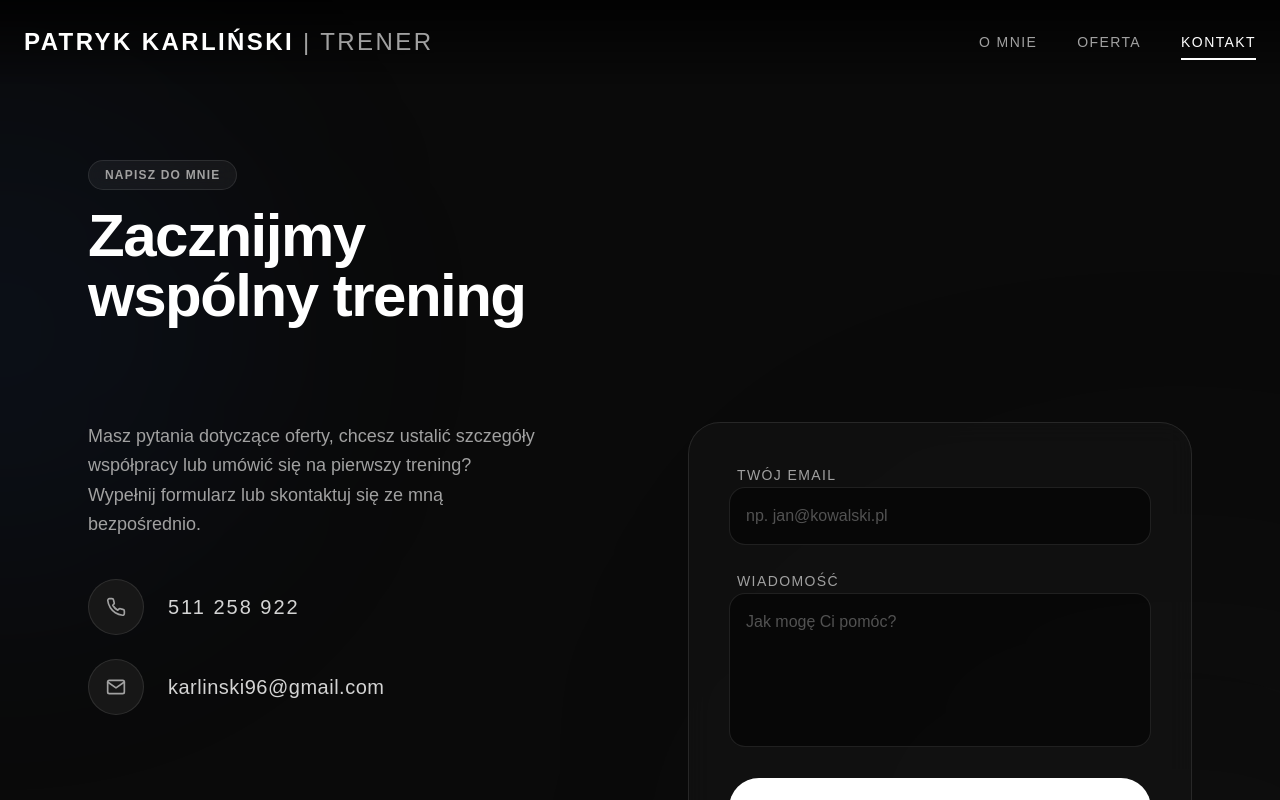
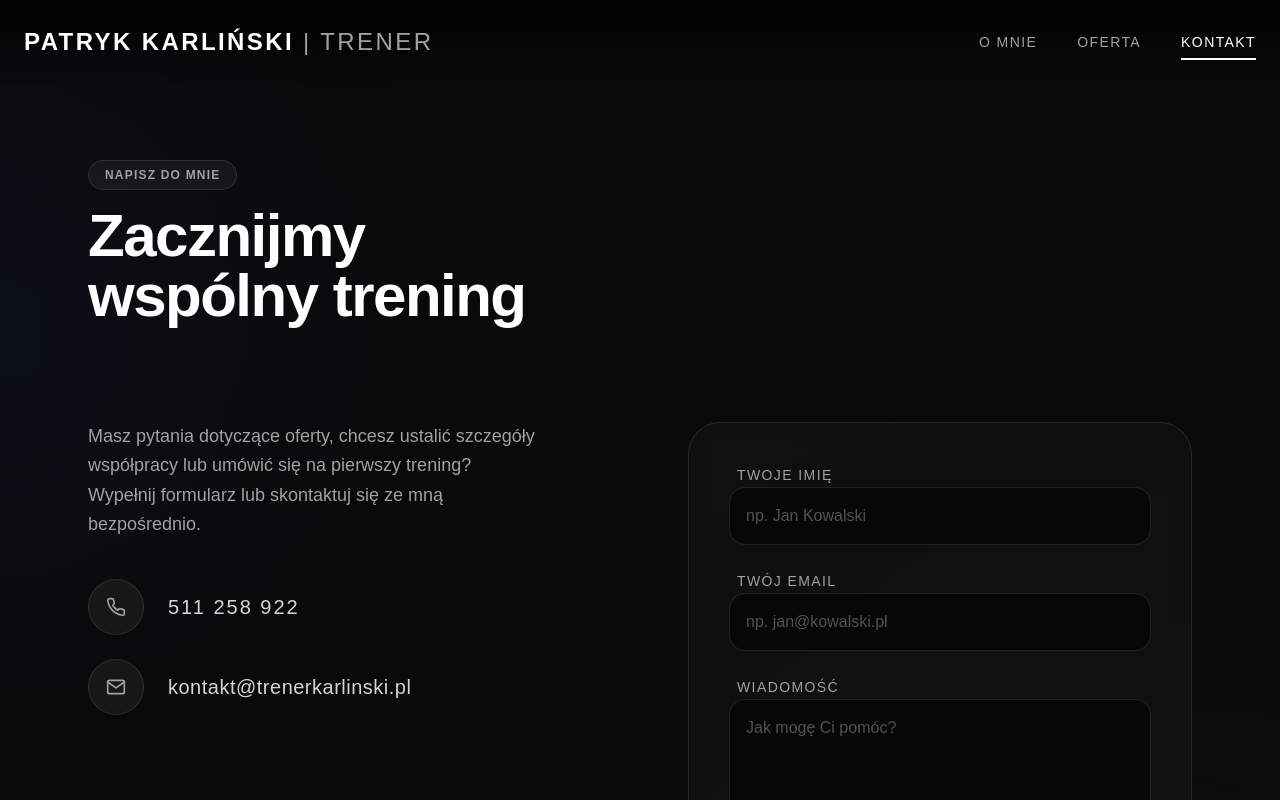
Before and after one commit to patkarlinski/trener-app, a Next.js app: page /kontakt in a window 1280 px wide. Shown: the top 800 px of the page. Built offline with nearby package versions, Linux system fonts and the light colour scheme; no server answers.

Commit message:
add own mail to form

```diff
--- a/app/kontakt/page.tsx
+++ b/app/kontakt/page.tsx
@@ -1,21 +1,28 @@
 "use client";
 
 import { useState } from "react";
+import { sendEmail } from "@/app/actions/contact"; // 1. IMPORT NASZEJ FUNKCJI
 
 export default function KontaktPage() {
   const [sent, setSent] = useState(false);
   const [isSubmitting, setIsSubmitting] = useState(false);
+  const [errorMsg, setErrorMsg] = useState<string | null>(null); // 2. DODANIE STANU DLA BŁĘDÓW
 
-  function handleSubmit(e: React.FormEvent) {
-    e.preventDefault();
+  // 3. ZMIANA FUNKCJI OBSŁUGUJĄCEJ WYSYŁKĘ
+  async function actionHandler(formData: FormData) {
     setIsSubmitting(true);
+    setErrorMsg(null);
 
-    // Symulacja wysyłania (możesz to podmienić na prawdziwe API)
-    setTimeout(() => {
+    // Wywołanie naszej prawdziwej funkcji serwerowej z danymi z formularza
+    const result = await sendEmail(formData);
+
+    if (result?.error) {
+      setErrorMsg(result.error);
       setIsSubmitting(false);
+    } else {
       setSent(true);
-      console.log("Formularz wysłany");
-    }, 1000);
+      setIsSubmitting(false);
+    }
   }
 
   return (
@@ -37,7 +44,7 @@ export default function KontaktPage() {
           </h1>
         </div>
 
-        {/* Układ dwukolumnowy: Info po lewej, Formularz po prawej */}
+        {/* Układ dwukolumnowy */}
         <div className="grid grid-cols-1 lg:grid-cols-2 gap-16 lg:gap-24">
 
           {/* LEWA KOLUMNA: Informacje kontaktowe */}
@@ -60,7 +67,7 @@ export default function KontaktPage() {
               </a>
 
               {/* Email */}
-              <a href="mailto:karlinski96@gmail.com" className="flex items-center gap-6 group w-max">
+              <a href="mailto:kontakt@trenerkarlinski.pl" className="flex items-center gap-6 group w-max">
                 <div className="w-14 h-14 rounded-full bg-neutral-900 border border-white/10 flex items-center justify-center text-neutral-400 group-hover:bg-white group-hover:text-black transition-all duration-300">
                   <svg className="w-5 h-5" fill="none" stroke="currentColor" strokeWidth="2" strokeLinecap="round" strokeLinejoin="round" viewBox="0 0 24 24">
                     <path d="M4 4h16c1.1 0 2 .9 2 2v12c0 1.1-.9 2-2 2H4c-1.1 0-2-.9-2-2V6c0-1.1.9-2 2-2z" />
@@ -68,7 +75,7 @@ export default function KontaktPage() {
                   </svg>
                 </div>
                 <span className="text-xl font-light tracking-wide text-neutral-300 group-hover:text-white transition-colors">
-                  karlinski96@gmail.com
+                  kontakt@trenerkarlinski.pl
                 </span>
               </a>
             </div>
@@ -93,7 +100,26 @@ export default function KontaktPage() {
                 </button>
               </div>
             ) : (
-              <form onSubmit={handleSubmit} className="space-y-6">
+              // 4. ZMIANA Z onSubmit NA action
+              <form action={actionHandler} className="space-y-6">
+
+                {/* 5. DODANIE HONEYPOTA */}
+                <input type="text" name="_hp_username" style={{ display: 'none' }} tabIndex={-1} autoComplete="off" />
+
+                {/* 6. DODANIE name="name" DO IMIENIA (Musiałem dorzucić to pole, bo w backendzie wymagasz 'name') */}
+                <div className="space-y-2">
+                  <label htmlFor="name" className="text-sm font-medium text-neutral-400 uppercase tracking-widest pl-2">
+                    Twoje Imię
+                  </label>
+                  <input
+                    id="name"
+                    name="name"
+                    type="text"
+                    placeholder="np. Jan Kowalski"
+                    required
+                    className="w-full p-4 rounded-2xl bg-black/50 border border-white/10 text-white placeholder-neutral-600 focus:outline-none focus:border-white/40 focus:bg-black/80 transition-all duration-300"
+                  />
+                </div>
 
                 <div className="space-y-2">
                   <label htmlFor="email" className="text-sm font-medium text-neutral-400 uppercase tracking-widest pl-2">
@@ -101,6 +127,7 @@ export default function KontaktPage() {
                   </label>
                   <input
                     id="email"
+                    name="email"
                     type="email"
                     placeholder="np. jan@kowalski.pl"
                     required
@@ -114,12 +141,18 @@ export default function KontaktPage() {
                   </label>
                   <textarea
                     id="message"
+                    name="message"
                     placeholder="Jak mogę Ci pomóc?"
                     required
                     rows={5}
                     className="w-full p-4 rounded-2xl bg-black/50 border border-white/10 text-white placeholder-neutral-600 focus:outline-none focus:border-white/40 focus:bg-black/80 transition-all duration-300 resize-none"
                   />
                 </div>
+
+                {/* 9. WYŚWIETLANIE BŁĘDU, JEŚLI WYSYŁKA ZAWIEDZIE */}
+                {errorMsg && (
+                  <p className="text-red-400 text-sm pl-2">{errorMsg}</p>
+                )}
 
                 <button
                   type="submit"
--- a/sections/Contact.tsx
+++ b/sections/Contact.tsx
@@ -36,7 +36,7 @@ export default function Contact() {
 
           {/* EMAIL */}
           <a
-            href="mailto:karlinski96@gmail.com"
+            href="mailto:kontakt@trenerkarlinski.pl"
             className="group flex flex-col items-center gap-5 p-8 rounded-3xl bg-neutral-900/50 border border-white/5 hover:border-white/20 hover:bg-neutral-900 transition-all duration-300 hover:-translate-y-1"
           >
             <div className="w-14 h-14 rounded-full bg-neutral-800 border border-white/10 flex items-center justify-center group-hover:scale-110 group-hover:bg-white group-hover:text-black transition-all duration-300">
@@ -46,7 +46,7 @@ export default function Contact() {
               </svg>
             </div>
             <span className="text-lg md:text-xl font-light tracking-wide text-neutral-300 group-hover:text-white transition-colors">
-              karlinski96@gmail.com
+              kontakt@trenerkarlinski.pl
             </span>
           </a>
 
```
